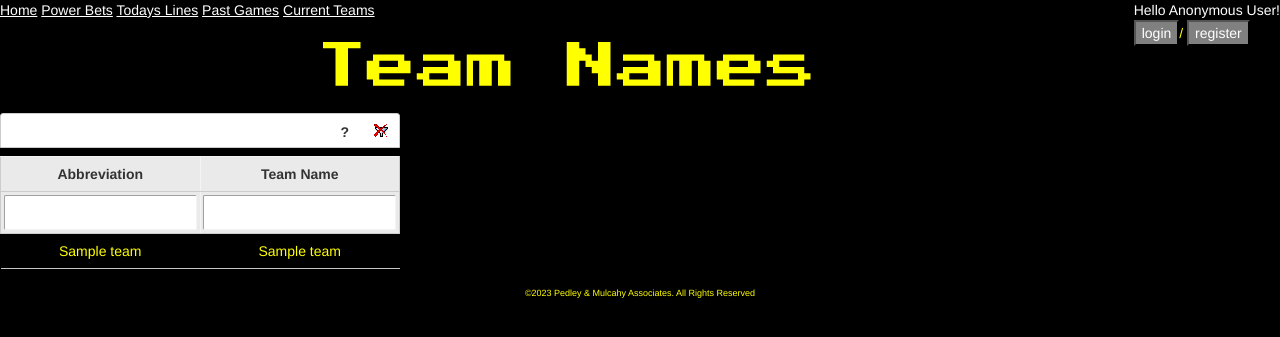
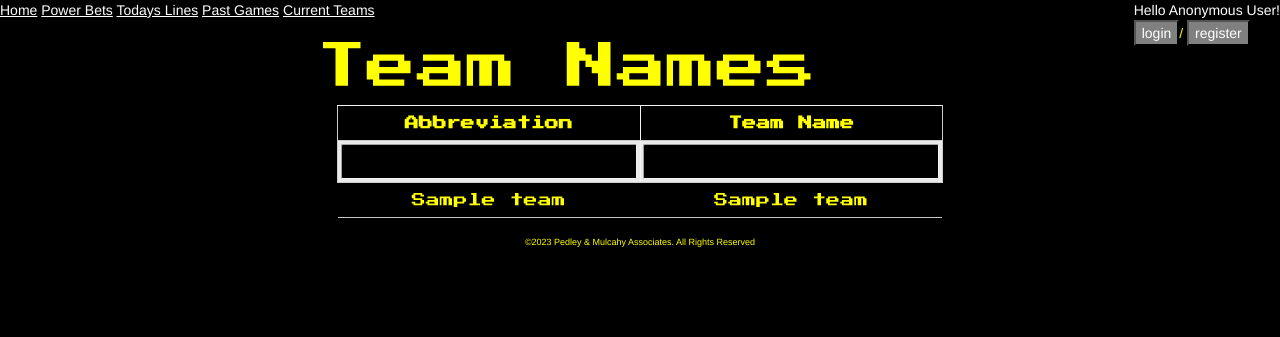
Before and after one commit to dmulch/NBA_bet_scraper_website, a Django app: page /teams in a window 1280 px wide. Shown: the top 337 px of the page. Run offline with Django 4.2, Linux system fonts and the light colour scheme; tables that the repository leaves empty hold one stand-in row (values such as "Sample post"); some libraries are stand-ins or nearby versions; some web fonts are replaced.

```diff
--- a/static/myapp/style.css
+++ b/static/myapp/style.css
@@ -6,6 +6,12 @@ h1 {
 h2 {
     color: yellow;
     font-size: 50px;
+}
+
+input[type='text'] {
+    background-color: black;
+    color: yellow;
+
 }
 
 span {
@@ -19,7 +25,10 @@ p {
 tr, th{
     text-align: center;
     padding: 15px;
+    font-family: 'Press Start 2P';
+    background-color: black;
 }
+
 
 a {
     color: white;
@@ -58,14 +67,8 @@ center {
 
 .point {
     color: yellow;
-    font-family: 'Press Start 2P'
-}
-
-.grd-head-cont{
-        background-color: black;
-    }
-
-    /* header cell */
-.grd-head-cont th{
+    font-family: 'Press Start 2P';
+    margin-left: auto;
+    margin-right: auto;
     background-color: black;
 }
--- a/templates/teams.html
+++ b/templates/teams.html
@@ -15,8 +15,8 @@
     <h2 class="text-center point">Team Names</h2>
     <table style="color: yellow; background-color: black" class="point" id="teams">
         <tr>
-            <th>Abbreviation</th>
-            <th>Team Name</th>
+            <th style="background-color: black; font-family: 'Press Start 2P'; color: yellow">Abbreviation</th>
+            <th style="background-color: black; font-family: 'Press Start 2P'; color: yellow">Team Name</th>
         </tr>
         {% for t in teams %}
             <tr>
@@ -34,10 +34,6 @@
               },
               filters_row_index: 1,
               state: true,
-              alternate_rows: false,
-              rows_counter: true,
-              btn_reset: true,
-              status_bar: true,
               msg_filter: 'Filtering...',
                 tbl_head_css_class: 'grd-head-cont',
             };
```
Also changed, not shown: 1 other file.
